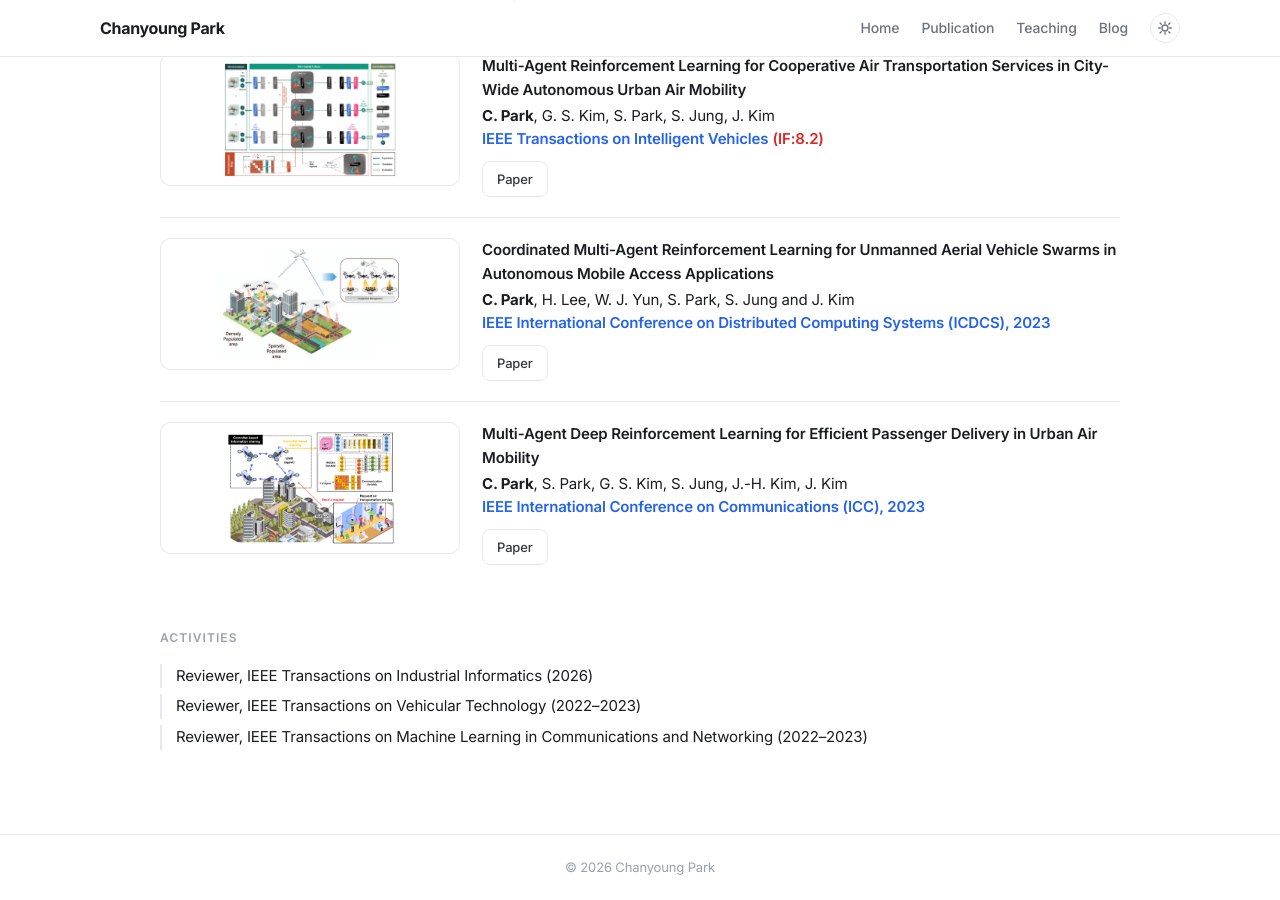
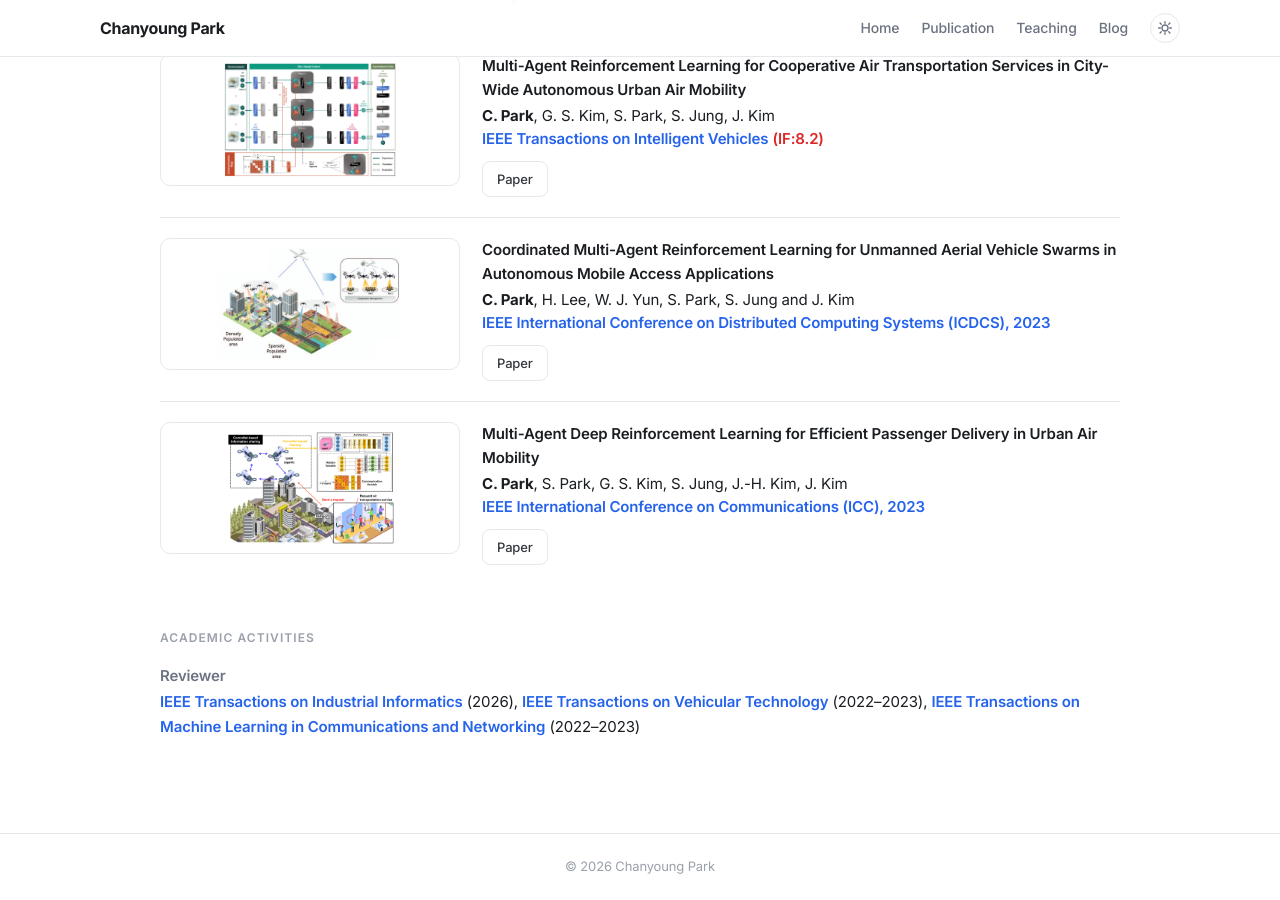
Before and after one commit to cosdeneb/cosdeneb.github.io, a Jekyll site: the page built from index.md, in a window 1280 px wide and 900 px high, scrolled down 1934 px. Built offline with Jekyll 4.4.1, drawn with Linux system fonts in a browser that asks for light colours.

Commit message:
Home: rename to Academic Activities, restyle reviewer list with journal accent color

```diff
--- a/index.md
+++ b/index.md
@@ -164,10 +164,11 @@
 </div>
 
 <div class="home-activities">
-  <h2 class="home-section-title">Activities</h2>
-  <ul class="clean-list compact">
-    <li>Reviewer, IEEE Transactions on Industrial Informatics (2026)</li>
-    <li>Reviewer, IEEE Transactions on Vehicular Technology (2022&ndash;2023)</li>
-    <li>Reviewer, IEEE Transactions on Machine Learning in Communications and Networking (2022&ndash;2023)</li>
-  </ul>
+  <h2 class="home-section-title">Academic Activities</h2>
+  <p class="timeline-meta">Reviewer</p>
+  <p>
+    <span class="venue journal">IEEE Transactions on Industrial Informatics</span> (2026),
+    <span class="venue journal">IEEE Transactions on Vehicular Technology</span> (2022&ndash;2023),
+    <span class="venue journal">IEEE Transactions on Machine Learning in Communications and Networking</span> (2022&ndash;2023)
+  </p>
 </div>
```
